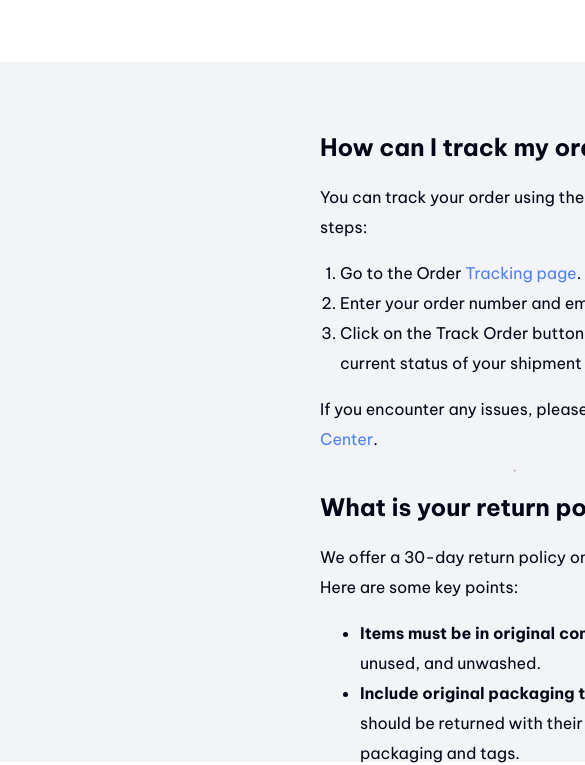
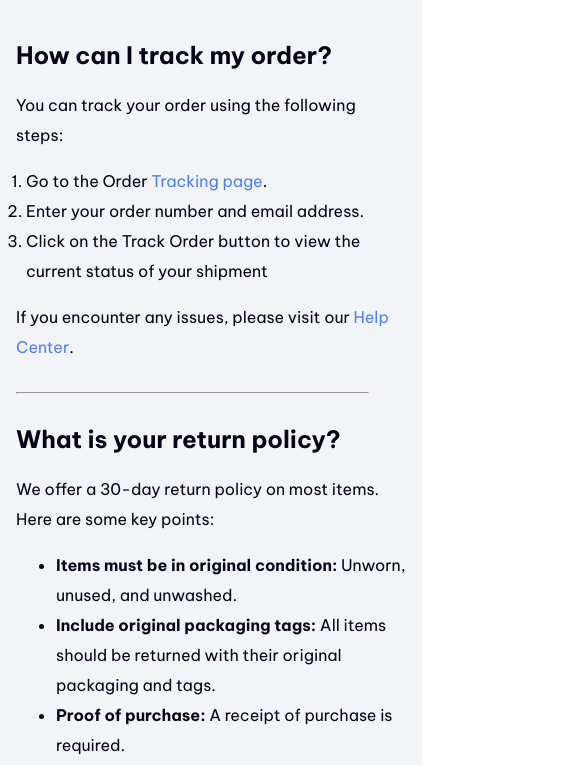
Before and after one commit to jeyswitch/devChallenges, a plain HTML site: page index.html in a window 390 px wide. Shown: the part 230-995 px from the top of the page, 585 px wide, since content can reach past the window. Drawn offline with Linux system fonts and the light colour scheme.

Commit message:
added the hr and responsive design

```diff
--- a/style.css
+++ b/style.css
@@ -3,11 +3,14 @@ body {
     padding: 0;
     font-family: "Be Vietnam Pro";
     color: #030616;
+    overflow-x: hidden;
 }
 
 hr {
-    justify-self: center;
-    width: fit-content;
+    width: 50%;
+    margin: 40px auto;
+    padding: 0;
+    margin: 0;
 }
 
 .faqHeader {
@@ -21,11 +24,19 @@ hr {
 
 .faqInfo {
     background-color: #f2f4f8;
-    height: 600px;
+    min-height: 100vh;
     width: 100%;
     margin-top: 65px;
-    padding: 50px 320px;
+    padding: 50px 220px;
     line-height: 30px;
+}
+
+.orderTracking {
+    margin-bottom: 30px;
+}
+
+.returnPolicy {
+    margin-top: 30px;
 }
 
 .faqInfo span{
@@ -38,3 +49,31 @@ hr {
     margin: 0;
     padding: 0 0 0 20px;
 }
+
+@media (max-width: 768px) {
+    .faqInfo {
+        padding: 30px 16px;
+    }
+
+    hr {
+        width: 90%;
+    }
+}
+
+@media (max-width: 420px) {
+    .faqHeader h1 {
+        font-size: 24px;
+    }
+
+    .faqInfo {
+        padding: 30px 16px;
+    }
+
+    .faqbox {
+        padding-left: 10px;
+    }
+
+    hr {
+        width: 90%;
+    }
+}
```
